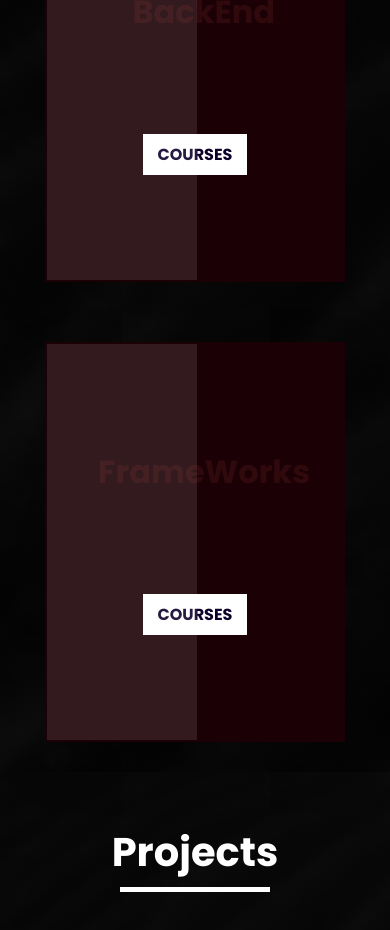
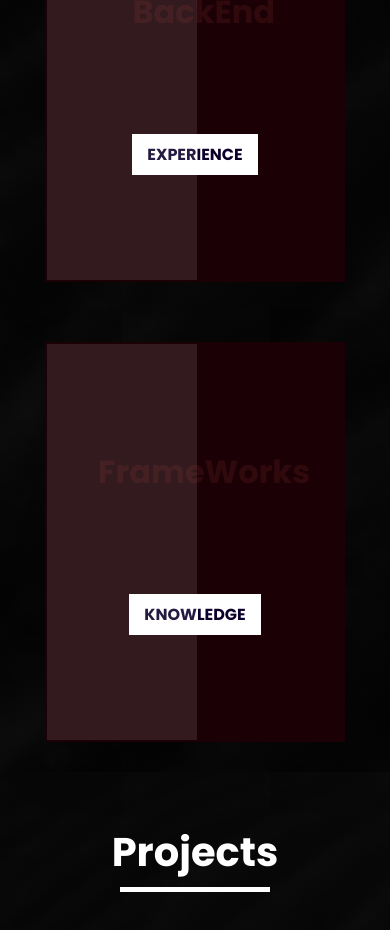
Before and after one commit to Vinicius-Muller/Portf-lio, a Vue app: page / in a window 390 px wide. Shown: the part 1560-2490 px from the top of the page. Built offline with nearby package versions, Linux system fonts and the light colour scheme.

Commit message:
mobile routing fixed

```diff
--- a/src/components/Header.vue
+++ b/src/components/Header.vue
@@ -9,7 +9,7 @@
     <nav class="nav-web">
       <ul>
         <li id="navs">
-          <a href="http://www.viniciusmuller.com.br/curriculo/viniciusmuller.pdf" target="_blank">Resume</a>
+          <a href="http://www.viniciusmuller.com.br/curriculo/viniciusMullerResume.pdf" target="_blank">Resume</a>
         </li>
 
         <li id="navs">
@@ -30,7 +30,7 @@
       <nav class="nav-mobile">
              <ul>
         <li id="navs">
-          <router-link to="/resume">Resume</router-link>
+          <a href="http://www.viniciusmuller.com.br/curriculo/viniciusMullerResume.pdf">Resume</a>
         </li>
 
         <li id="navs">
--- a/src/components/Skills.vue
+++ b/src/components/Skills.vue
@@ -16,7 +16,7 @@
           <br>
           <li>JavaScript/ES6</li>
         </ul>
-        <a href="http://www.viniciusmuller.com.br/curriculo/viniciusmuller.pdf" target="_blank">Courses</a>
+        <a href="http://www.viniciusmuller.com.br/curriculo/viniciusMullerResume.pdf" target="_blank">Courses</a>
       </div>
     </div>
     <div class="card">
@@ -31,7 +31,7 @@
           <br>
           <li>PHP</li>
         </ul>
-        <a href="http://www.viniciusmuller.com.br/curriculo/viniciusmuller.pdf" target="_blank">Courses</a>
+        <a href="http://www.viniciusmuller.com.br/curriculo/viniciusMullerResume.pdf" target="_blank">Experience</a>
       </div>
     </div>
     <div class="card">
@@ -46,7 +46,7 @@
           <br>
           <li>React</li>
         </ul>
-        <a href="http://www.viniciusmuller.com.br/curriculo/viniciusmuller.pdf" target="_blank">Courses</a>
+        <a href="http://www.viniciusmuller.com.br/curriculo/viniciusMullerResume.pdf" target="_blank">Knowledge</a>
       </div>
     </div>
   </div>
```
